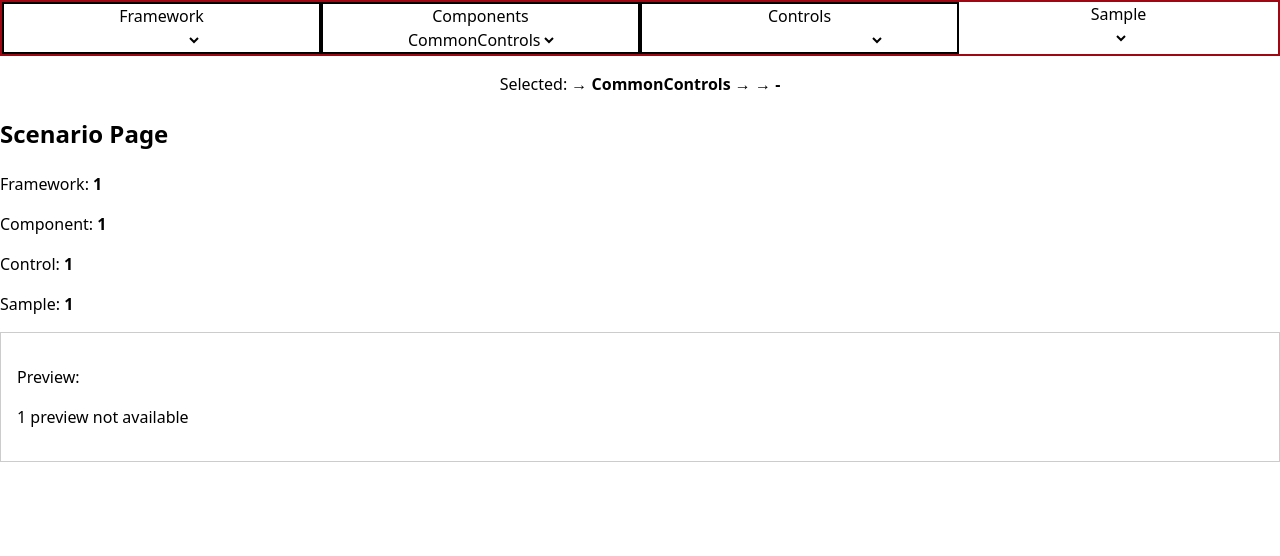
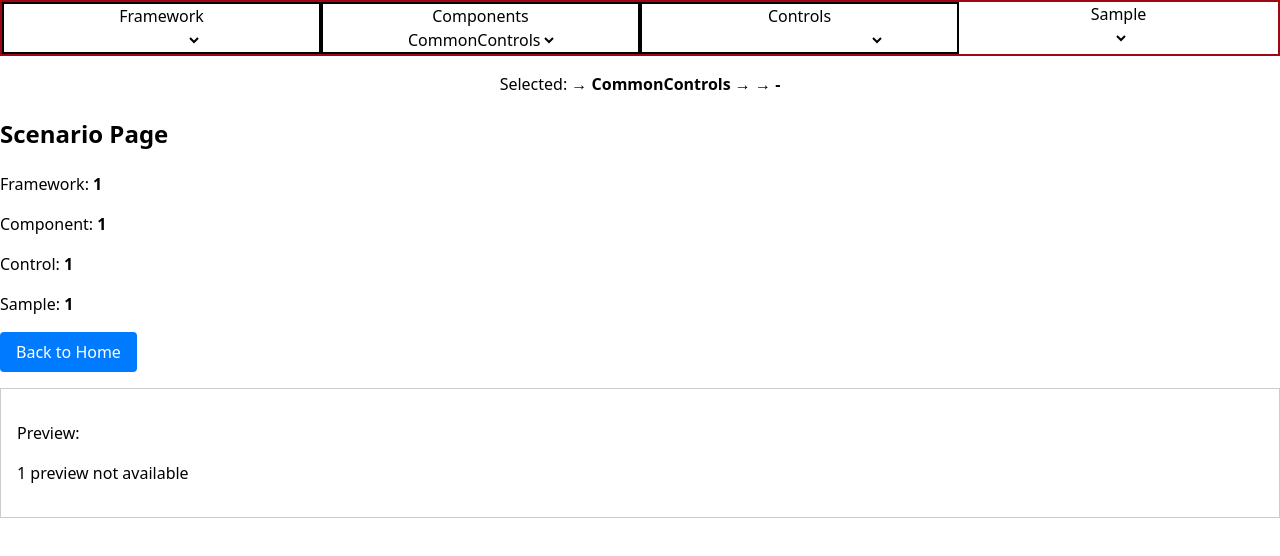
Before and after one commit to tranminhtungagest/angular-experiment, an Angular app: page /scenario/1/1/1/1 in a window 1280 px wide. Shown: the top 556 px of the page. Built offline with nearby package versions, Linux system fonts and the light colour scheme.

Commit message:
added back home btn linking to Quan's nextjs home page + added some more scenarios via ngSwitchCase.

```diff
--- a/src/app/components/scenario-page/scenario-page.css
+++ b/src/app/components/scenario-page/scenario-page.css
@@ -0,0 +1,12 @@
+#backHomeBtn {
+  display: inline-block;
+  padding: 0.5rem 1rem;
+  background-color: #007bff;
+  color: white;
+  text-decoration: none;
+  border-radius: 4px;
+}
+
+#backHomeBtn:hover {
+  background-color: #0056b3;
+}
--- a/src/app/components/scenario-page/scenario-page.html
+++ b/src/app/components/scenario-page/scenario-page.html
@@ -1,17 +1,37 @@
 <div class="text-center">
   <h2>Scenario Page</h2>
-  <p>Framework: <strong>{{ framework }}</strong></p>
-  <p>Component: <strong>{{ component }}</strong></p>
-  <p>Control: <strong>{{ control }}</strong></p>
-  <p>Sample: <strong>{{ sample }}</strong></p>
+  <p>
+    Framework: <strong>{{ framework }}</strong>
+  </p>
+  <p>
+    Component: <strong>{{ component }}</strong>
+  </p>
+  <p>
+    Control: <strong>{{ control }}</strong>
+  </p>
+  <p>
+    Sample: <strong>{{ sample }}</strong>
+  </p>
+
+  <a href="https://aut-sample.vercel.app/" id="backHomeBtn">Back to Home</a>
 
   <!-- Optional: render a preview element -->
-  <div style="margin-top: 1rem; border: 1px solid #ccc; padding: 1rem;">
+  <div style="margin-top: 1rem; border: 1px solid #ccc; padding: 1rem">
     <p>Preview:</p>
     <ng-container [ngSwitch]="control">
       <button *ngSwitchCase="'Button'">Button</button>
       <input *ngSwitchCase="'InputText'" placeholder="Input Text" />
-      <img *ngSwitchCase="'Image'" src="https://via.placeholder.com/150" />
+      <img
+        *ngSwitchCase="'Image'"
+        alt="LeBron_James"
+        src="https://upload.wikimedia.org/wikipedia/commons/7/7a/LeBron_James_%2851959977144%29_%28cropped2%29.jpg"
+      />
+      <canvas
+        *ngSwitchCase="'Canvas'"
+        width="300"
+        height="150"
+        style="border: 1px solid red"
+      ></canvas>
       <p *ngSwitchDefault>{{ control }} preview not available</p>
     </ng-container>
   </div>
```
